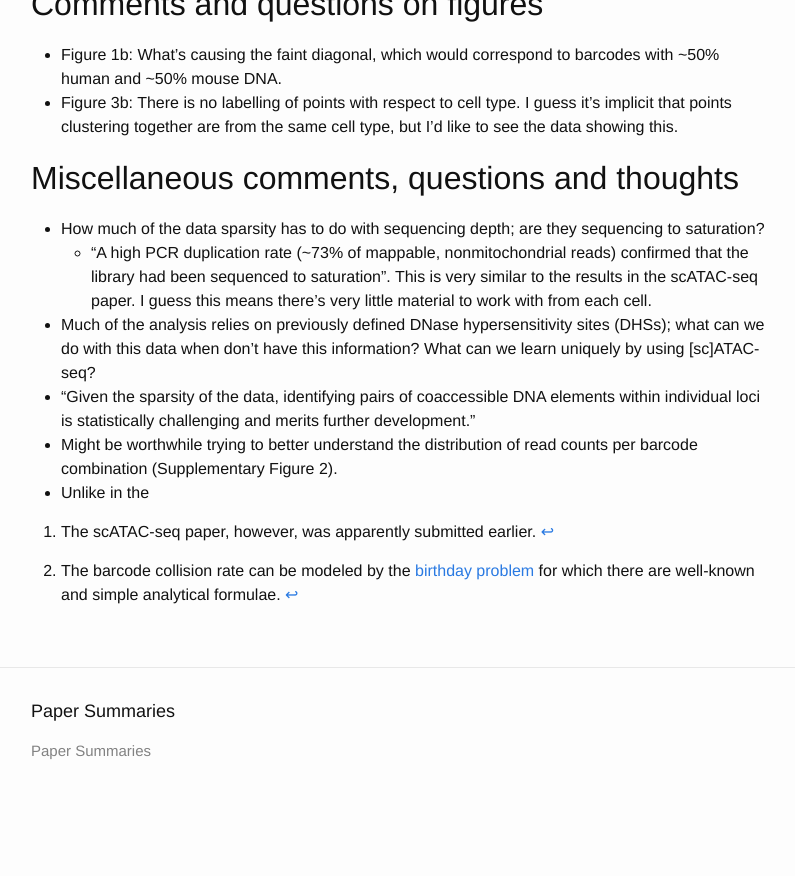
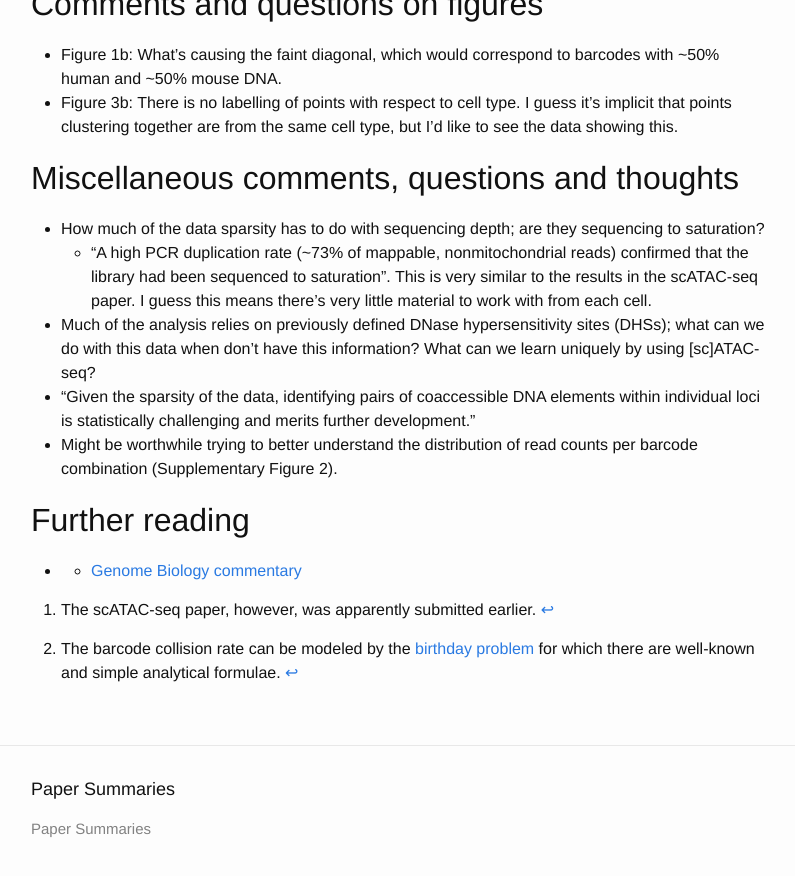
Before and after one commit to PeteHaitch/paper-summaries, a Jekyll site: the page built from _posts/2015-08-17-Cusanovich-2015bm.md, in a window 1280 px wide and 900 px high, scrolled down 1916 px. Shown: the top 876 px of the window, without its empty margins (239-1034 px from the left). Built offline with Jekyll 4.4.1, drawn with Linux system fonts in a browser that asks for light colours; before the commit the page ends 2738 px from its top, so only the background shows below that.

Commit message:
Add link to Genome Biology commentary on scATAC-seq

```diff
--- a/_posts/2015-08-17-Cusanovich-2015bm.md
+++ b/_posts/2015-08-17-Cusanovich-2015bm.md
@@ -52,4 +52,7 @@ Finally, some top-of-the-head comparisons to the [scATAC-seq paper]({% post_url
 - Much of the analysis relies on previously defined DNase hypersensitivity sites (DHSs); what can we do with this data when don't have this information? What can  we learn uniquely by using [sc]ATAC-seq?
 - "Given the sparsity of the data, identifying pairs of coaccessible DNA elements within individual loci is statistically challenging and merits further development."
 - Might be worthwhile trying to better understand the distribution of read counts per barcode combination (Supplementary Figure 2).
-- Unlike in the
+
+## Further reading
+
+- - [Genome Biology commentary](http://www.genomebiology.com/2015/16/1/172)
```
Also changed, not shown: _posts/2015-08-12-Buenrostro-2015jf.md (+4 -0 lines).
